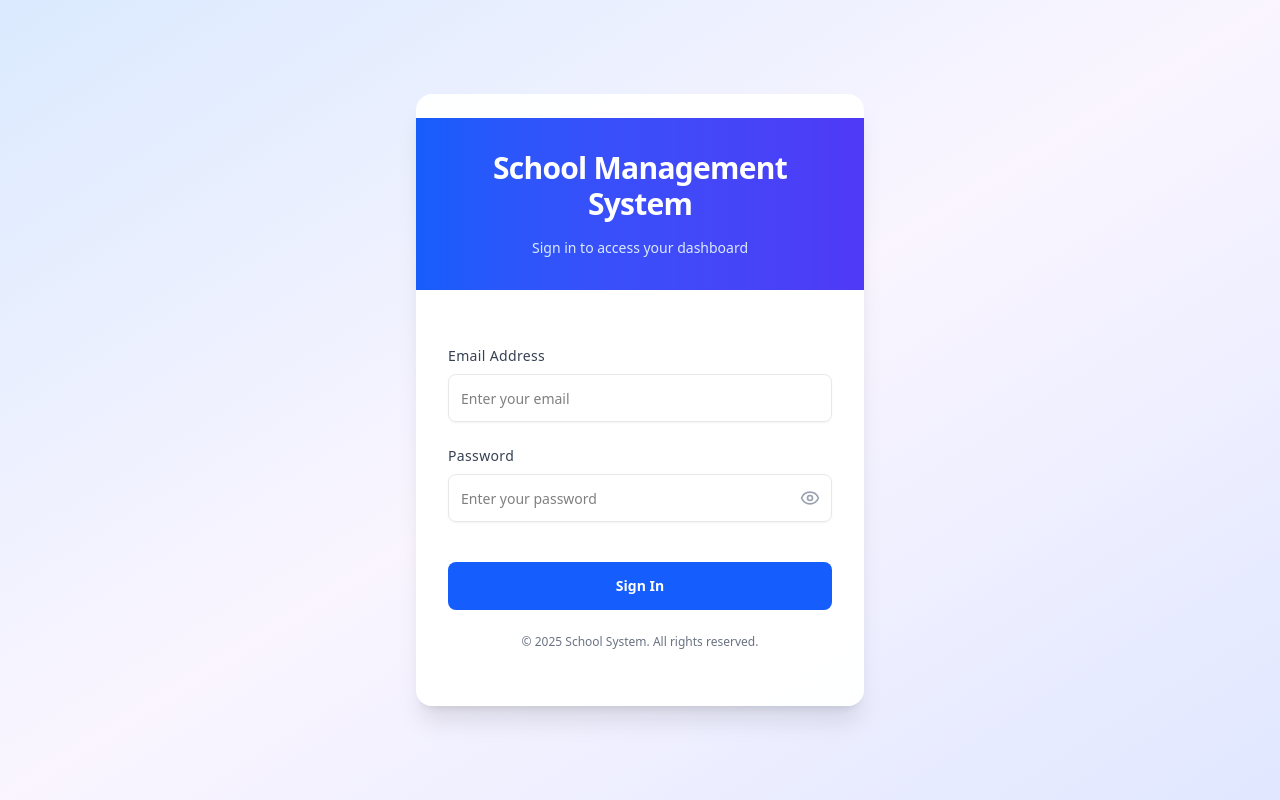
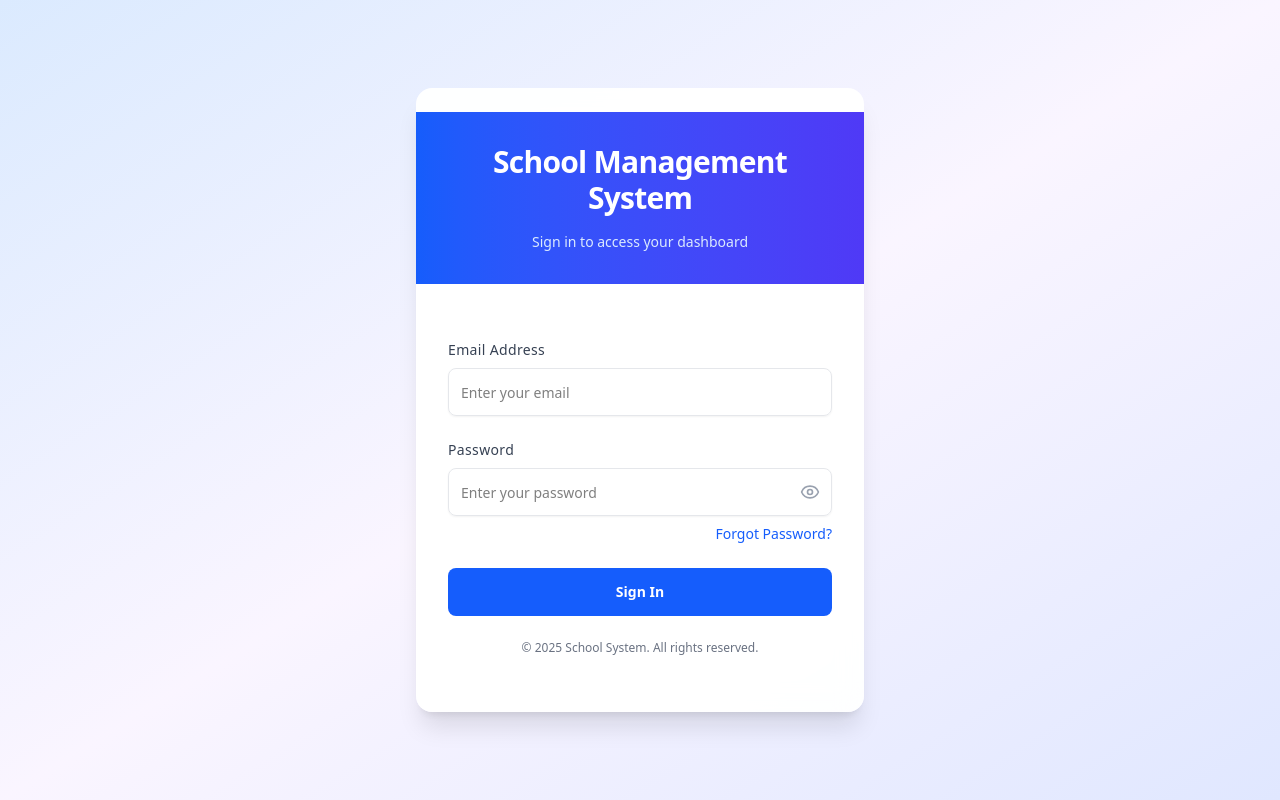
Before and after one commit to Saad0095/School-Management-System-Frontend, a React (Vite) app: page /login in a window 1280 px wide. Built offline with nearby package versions, Linux system fonts and the light colour scheme; no server answers; the HTML template or start-up script is replaced by a standard one.

Commit message:
Fixed sign in button and added forgot-password page

```diff
--- a/src/App.jsx
+++ b/src/App.jsx
@@ -7,12 +7,14 @@ import ProtectedRoute from "./routes/ProtectedRoute";
 import StudentDashboard from "./pages/dashboard/StudentDashboard";
 import TeacherDashboard from "./pages/dashboard/TeacherDashboard";
 import StudentMarksheet from "./pages/marksheet/StudentMarksheet";
+import ForgotPassword from "./pages/auth/ForgotPassword";
 
 const App = () => {
   return (
     <AuthProvider>
       <Routes>
         <Route path="/login" element={<Login />} />
+        <Route path="/forgot-password" element={<ForgotPassword />} />
 
         {/* Super & Campus Admin */}
         <Route
@@ -31,7 +33,7 @@ const App = () => {
           <Route path="students" element={<div>Students</div>} />
           <Route path="classes" element={<div>Classes</div>} />
           <Route path="subjects" element={<div>Subjects</div>} />
-          <Route path="marksheets" element={<StudentMarksheet/>} />
+          <Route path="marksheets" element={<StudentMarksheet />} />
         </Route>
 
         {/* Teacher */}
@@ -62,7 +64,7 @@ const App = () => {
           <Route index element={<StudentDashboard />} />
           <Route path="dashboard" element={<StudentDashboard />} />
           <Route path="my-attendance" element={<div>My Attendance</div>} />
-          <Route path="my-marksheets" element={<StudentMarksheet/>} />
+          <Route path="my-marksheets" element={<StudentMarksheet />} />
         </Route>
 
         <Route path="/" element={<Navigate to="/login" replace />} />
--- /dev/null
+++ b/src/pages/auth/ForgotPassword.jsx
@@ -0,0 +1,72 @@
+import { useState } from "react";
+import { Input } from "@/components/ui/input";
+import { Button } from "@/components/ui/button";
+import { Label } from "@/components/ui/label";
+import { Alert, AlertDescription } from "@/components/ui/alert";
+
+const ForgotPassword = () => {
+  const [email, setEmail] = useState("");
+  const [message, setMessage] = useState("");
+  const [error, setError] = useState(null);
+  const [loading, setLoading] = useState(false);
+
+  const handleSubmit = async (e) => {
+    e.preventDefault();
+    setLoading(true);
+    setError(null);
+    try {
+      // API Calling to be done
+      setMessage("Password reset link sent to your email.");
+    } catch (err) {
+      setError(err.response?.data?.message || "Failed to send reset link");
+    } finally {
+      setLoading(false);
+    }
+  };
+
+  return (
+    <div className="min-h-screen flex items-center justify-center bg-linear-to-br from-blue-100 via-purple-50 to-indigo-100 p-4">
+      <div className="w-full max-w-md p-8 bg-white/95 backdrop-blur-md rounded-2xl shadow-xl">
+        <h2 className="text-2xl font-bold mb-4 text-center text-gray-800">
+          Forgot Password
+        </h2>
+        {error && (
+          <Alert variant="destructive" className="mb-4">
+            <AlertDescription>{error}</AlertDescription>
+          </Alert>
+        )}
+        {message && (
+          <Alert variant="success" className="mb-4">
+            <AlertDescription>{message}</AlertDescription>
+          </Alert>
+        )}
+        <form onSubmit={handleSubmit} className="space-y-4">
+          <div className="space-y-2">
+            <Label htmlFor="email" className="text-sm font-medium text-gray-700">
+              Email Address
+            </Label>
+            <Input
+              id="email"
+              type="email"
+              placeholder="Enter your email"
+              value={email}
+              onChange={(e) => setEmail(e.target.value)}
+              required
+              className="h-12 border-gray-200 focus:border-blue-500 focus:ring-2 focus:ring-blue-500 transition-all duration-200 rounded-lg"
+            />
+          </div>
+          <Button
+            type="submit"
+            className={`w-full h-12 bg-blue-600 hover:bg-blue-700 text-white font-semibold rounded-lg transition-all duration-300 hover:shadow-md cursor-pointer ${
+              loading ? "italic opacity-60 cursor-not-allowed" : ""
+            }`}
+          >
+            {loading ? "Sending..." : "Send Reset Link"}
+          </Button>
+        </form>
+      </div>
+    </div>
+  );
+};
+
+export default ForgotPassword;
--- a/src/pages/auth/Login.jsx
+++ b/src/pages/auth/Login.jsx
@@ -9,6 +9,7 @@ import { Alert, AlertDescription } from "@/components/ui/alert";
 import { Eye, EyeOff } from "lucide-react";
 
 const Login = () => {
+  const [loading, setLoading] = useState(false);
   const [email, setEmail] = useState("");
   const [password, setPassword] = useState("");
   const [showPassword, setShowPassword] = useState(false);
@@ -18,8 +19,9 @@ const Login = () => {
 
   const handleSubmit = async (e) => {
     e.preventDefault();
+    setLoading(true);
     try {
-      const {user} = await login(email, password);
+      const { user } = await login(email, password);
       console.log(user);
 
       const role =
@@ -29,6 +31,8 @@ const Login = () => {
       navigate(`/${role}/dashboard`);
     } catch (err) {
       setError(err.response?.data?.message || "Login failed");
+    } finally {
+      setLoading(false);
     }
   };
 
@@ -98,12 +102,23 @@ const Login = () => {
                   {showPassword ? <EyeOff size={20} /> : <Eye size={20} />}
                 </button>
               </div>
+              <div className="flex justify-end mt-2">
+                <a
+                  href="/forgot-password"
+                  className="text-sm text-blue-600 hover:underline"
+                >
+                  Forgot Password?
+                </a>
+              </div>
             </div>
+
             <Button
               type="submit"
-              className="w-full h-12 mt-4 bg-blue-600 hover:bg-blue-700 text-white font-semibold rounded-lg transition-all duration-300 hover:shadow-md cursor-pointer"
+              className={`w-full h-12 bg-blue-600 hover:bg-blue-700 text-white font-semibold rounded-lg transition-all duration-300 hover:shadow-md cursor-pointer ${
+                loading ? "italic opacity-60 cursor-not-allowed" : ""
+              }`}
             >
-              Sign In
+              {loading ? "Signing In..." : "Sign In"}
             </Button>
           </form>
           <p className="text-center text-xs text-gray-500 mt-6">
```
